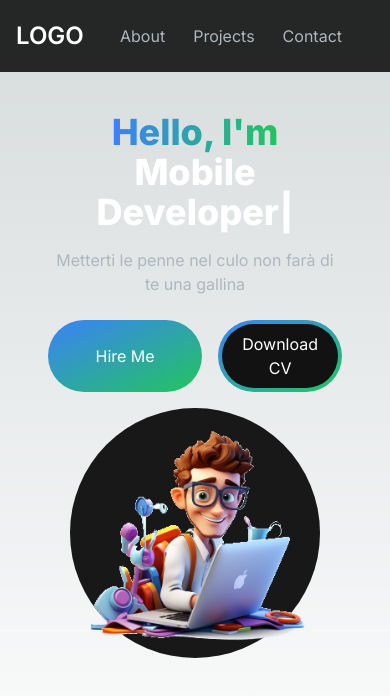
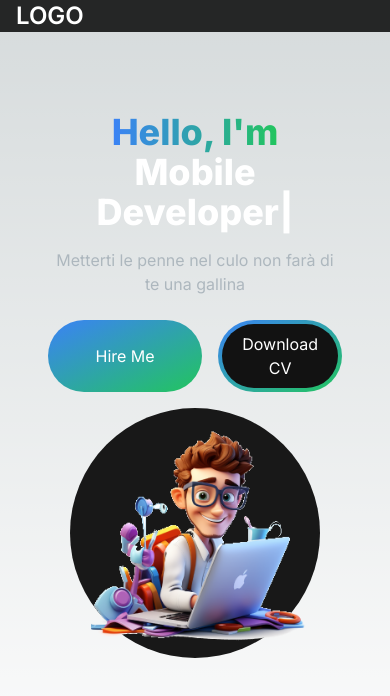
Before and after one commit to Desko95/portfolio-website, a Next.js app: page / in a window 390 px wide. Shown: the top 696 px of the page. Built offline with nearby package versions, Linux system fonts and the light colour scheme.

Commit message:
savepoint

```diff
--- a/app/components/Navbar.jsx
+++ b/app/components/Navbar.jsx
@@ -1,6 +1,8 @@
+"use client";
 import Link from 'next/link';
-import React from 'react';
+import React, { useState }from 'react';
 import NavLink from './NavLink';
+import { Bars3Icon, XmarkIcon } from "@heroicons/react/24/solid";
 
 const NavLinks = [
   {
@@ -18,13 +20,28 @@
 ]
 
 const Navbar = () => {
+  const [navbarOpen, setNavbarOpen] = useState(false);
+
   return (
     <nav className='fixed top-0 left-0 right-0 z-10 bg-[#121212] bg-opacity-90'>
       <div className='flex flex-wrap items-center justify-between mx-auto px-4'>
         <Link href={'/'} className='text-2xl md:text-5xl text-white font-semibold'>
           LOGO
         </Link>
-        <div className='menu block md:w-auto' id='navbar'>
+        <div className='mobile-menu block md:hidden:'>
+          {
+            navbarOpen ? (
+              <button className='flex items-center px-3 py-2 border rounded border-slate-200 text-slate-200 hover:text-white hover:border-white'>
+                <Bars3Icon className='h-5 w-5'/>
+              </button>
+            ) : (
+              <button>
+
+              </button>
+            )
+          }
+          </div>
+        <div className='menu hidden md:block md:w-auto' id='navbar'>
           <ul className='flex p-4 md:p-0 md:flex-row md:space-x-8 mt-0'>
             {NavLinks.map((link, index) => (
               <li key={index}>
--- a/package.json
+++ b/package.json
@@ -9,6 +9,7 @@
     "lint": "next lint"
   },
   "dependencies": {
+    "@heroicons/react": "^2.0.18",
     "next": "14.0.2",
     "react": "^18",
     "react-dom": "^18",
```
Also changed, not shown: 1 other file (tests, documents, lock files or other folders).
